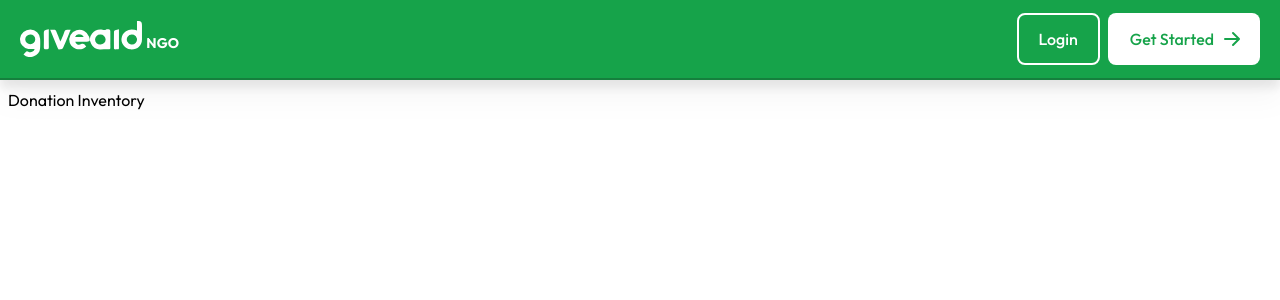
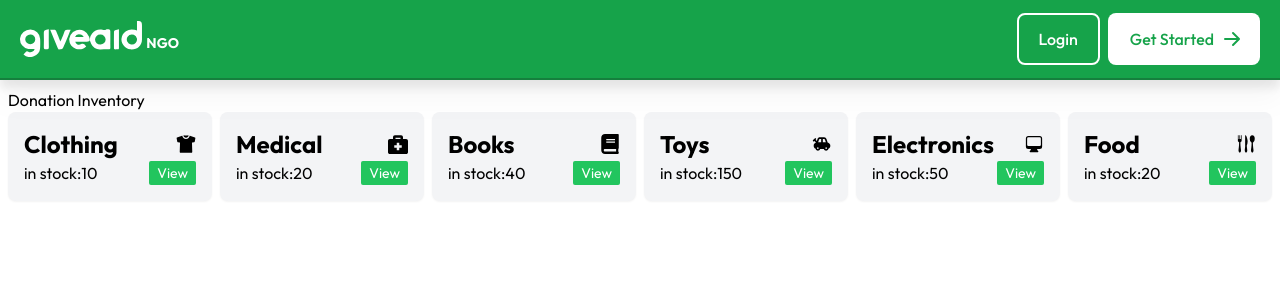
Before and after one commit to facevel/giveaid-next, a Next.js app: page /ngo/dashboard/donations/inventory in a window 1280 px wide. Shown: the top 300 px of the page. Built offline with nearby package versions, Linux system fonts and the light colour scheme; no server answers; what prettier-plugin-tailwindcss would draw is missing.

Commit message:
added: dynamic maps

```diff
--- a/src/layouts/ngoLayout/components/menuAntDesign.tsx
+++ b/src/layouts/ngoLayout/components/menuAntDesign.tsx
@@ -37,7 +37,7 @@ const items: MenuItem[] = [
   getItem("Donations", "donations", <FaBox />, [
 
     getItem(<Link href={"/ngo/dashboard/donations/track"}>Tracking</Link>, "/ngo/dashboard/donations/track"),
-    getItem(<Link href={'/ngo/dashboard/donations/donors'}>Donors</Link>, "/ngo/dashboard/donations/donors"),
+    // getItem(<Link href={'/ngo/dashboard/donations/donors'}>Donors</Link>, "/ngo/dashboard/donations/donors"),
     getItem(<Link href={'/ngo/dashboard/donations/inventory'}>Donation Inventory</Link>, "/ngo/dashboard/donations/inventory"),
 
   ]),
--- a/src/pages/ngo/dashboard/donations/inventory.tsx
+++ b/src/pages/ngo/dashboard/donations/inventory.tsx
@@ -1,15 +1,81 @@
 import * as React from "react";
-import { NgoPageLayout } from "layouts";
-import { withProtectedForNGO } from "@/firebase/routes";
+import {NgoPageLayout} from "layouts";
+import {IoShirt} from "react-icons/io5";
+import {FaBook, FaBriefcaseMedical} from "react-icons/fa";
+import {MdToys} from "react-icons/md";
+import {HiComputerDesktop} from "react-icons/hi2";
+import {GiForkKnifeSpoon} from "react-icons/gi";
 
+/**
+ * "Clothing"
+ * "Electronics"
+ * "Toys"
+ * "Books"
+ * "Food"
+ * "Medical";
+ */
 
 const DonationInventory = () => {
 
-  return (
-    <>
-      <h1>Donation Inventory</h1>
-    </>
-  );
+    const Inventory = [
+        {
+            title: "Clothing",
+            icon: <IoShirt size={20} className={"flex justify-center items-center"}/>,
+            count: 10
+        }, {
+            title: "Medical",
+            icon: <FaBriefcaseMedical size={20} className={"flex justify-center items-center"}/>,
+            count: 20
+        }, {
+            title: "Books",
+            icon: <FaBook size={20} className={"flex justify-center items-center"}/>,
+            count: 40
+        }, {
+            title: "Toys",
+            icon: <MdToys size={20} className={"flex justify-center items-center"}/>,
+            count: 150
+        }, {
+            title: "Electronics",
+            icon: <HiComputerDesktop size={20} className={"flex justify-center items-center"}/>,
+            count: 50
+        },
+        {
+            title: "Food",
+            icon: <GiForkKnifeSpoon size={20} className={"flex justify-center items-center"}/>,
+            count: 20
+        }
+    ]
+
+    return (
+        <>
+            <h1>Donation Inventory</h1>
+            <div className={'grid grid-cols-6 gap-2'}>
+                {
+                    Inventory.map((item, index) => {
+
+                        return (
+                            <div className={'bg-gray-100 p-4 rounded-lg shadow-sm col-span-1 gap-2'} key={index}>
+                                <div className={'flex flex-row items-center justify-between'}>
+                                    <h1 className={'text-2xl font-bold'}>{item.title}</h1>
+                                    {item.icon}
+                                </div>
+                                <div className={'flex flex-row items-center justify-between'}>
+                                    <span className={'text-md'}>
+                                    in stock:{item.count}
+                                    </span>
+                                    <span>
+                                    <button
+                                        className={'bg-green-500 text-white text-sm rounded-sm px-2 py-0.5'}>View</button>
+                                    </span>
+                                </div>
+                            </div>
+                        )
+                    })
+                }
+
+            </div>
+        </>
+    );
 };
 
 DonationInventory.pageLayout = NgoPageLayout;
--- a/src/pages/ngo/dashboard/donations/track.tsx
+++ b/src/pages/ngo/dashboard/donations/track.tsx
@@ -6,6 +6,9 @@ import {IoIosArrowRoundForward} from "react-icons/io";
 import {parseISO, format} from "date-fns";
 import {GoogleMap, MarkerF, useJsApiLoader} from "@react-google-maps/api";
 import {array} from "yup";
+import {onSnapshot} from "@firebase/firestore";
+import {db} from "@/firebase";
+import {collection, doc} from "firebase/firestore";
 
 const {Meta} = Card;
 const NEXT_PUBLIC_GOOGLE_MAP_KEY = "AIzaSyCgYjkne3uY7GrA0TcAGIGqof4tmCYkr9I"
@@ -110,6 +113,14 @@ const DonationTrackingSampleData = [
 ];
 
 const findCenterPoint = (points:[{latitude:number,longitude:number}]) => {
+    console.log(points)
+    // @ts-ignore
+    if(points.length === 0) {
+        let lat = points[0].latitude;
+        let lng = points[0].longitude;
+        return {lat: lat, lng: lng};
+    }
+
     let latSum = 0;
     let lngSum = 0;
     let numPoints = points.length;
@@ -123,6 +134,22 @@ const findCenterPoint = (points:[{latitude:number,longitude:number}]) => {
 }
 
 const DonationTracking = () => {
+
+
+        const [donations, setDonations] = useState<any>([]);
+
+
+        useEffect(() => {
+            const unsub = onSnapshot(collection(db, "tracking"), (snapshot) => {
+                snapshot.forEach((doc) => {
+                    // setDonations((prev: any) => [...prev, doc.data()]);
+                });
+                setDonations(snapshot.docs.map((doc) => doc.data()));
+                console.log(snapshot.docs.map((doc) => doc.data()));
+                // @ts-ignore
+                setLocation(findCenterPoint(snapshot.docs.map((doc) => doc.data().location)));
+            });
+        }, []);
 
 
         // @ts-ignore
@@ -155,10 +182,12 @@ const DonationTracking = () => {
                 setZoom(18)
                 setLocation(
                     {
-                        lat: DonationTrackingSampleData.find(
+                        lat: donations.find(
+                            // @ts-ignore
                             (item) => item.shipment == selectedDonation
                         )?.location.latitude,
-                        lng: DonationTrackingSampleData.find(
+                        lng: donations.find(
+                            // @ts-ignore
                             (item) => item.shipment == selectedDonation
                         )?.location.longitude
                     }
@@ -170,7 +199,8 @@ const DonationTracking = () => {
             <div className={"grid h-[calc(100vh-6rem)] grid-cols-12 gap-2"}>
                 <div
                     className={"col-span-5 bg-gray-100 p-2 flex flex-col gap-2 h-[calc(100vh-6rem)] overflow-y-scroll scrollbar"}>
-                    {DonationTrackingSampleData.map((item, index) => {
+                    {/*// @ts-ignore*/}
+                    {donations.map((item, index) => {
                         return <div
                             className={`rounded-xl bg-white px-4 py-3 shadow-sm border-2 ${item.shipment == selectedDonation ? 'border-green-600' : 'border-transparent hover:border-green-400'} transition-all duration-300 ease-in-out active:scale-95 cursor-pointer`}
                             key={index}
@@ -220,8 +250,9 @@ const DonationTracking = () => {
                                     <div className={"flex flex-row items-center"}>
                   <span
                       className={
-                          "rounded-md bg-gray-100 p-1 text-xs font-normal text-gray-600"
+                          "rounded-md w-40 px-3 line-clamp-1 bg-gray-100 p-1 text-xs font-normal text-gray-600"
                       }
+                      title={item.locationFrom}
                   >
                     {item.locationFrom}
                   </span>
@@ -236,7 +267,7 @@ const DonationTracking = () => {
                                         >
                     {item.locationTo}
                   </span>
-                                    </div>
+                                       </div>
                                 </div>
                             </div>
                         </div>;
@@ -252,7 +283,8 @@ const DonationTracking = () => {
                             onLoad={onLoad}
                             onUnmount={onUnmount}
                         >
-                            {DonationTrackingSampleData.map((item, index) => {
+                            {/*// @ts-ignore*/}
+                            {donations.map((item, index) => {
                                 return (
                                     <MarkerF key={index}
                                              draggable={false}
--- a/src/pages/ngo/index.tsx
+++ b/src/pages/ngo/index.tsx
@@ -6,30 +6,23 @@ import {router} from "next/client";
 const NgoPage = () => {
     return (
         <section className={"min-h-screen"}>
-            <div className={'flex flex-col justify-start items-center w-full min-h-[calc(100vh-10rem)]'}>
-                <h1 className={"text-4xl font-bold mt-16"}><span className={"text-green-500 text-5xl"}>Empower Your Cause:</span> Register
-                    Your Charity to Receive Donations Today!</h1>
-                <img src={"./charity.jpg"} className={"max-w-2xl mt-6"}></img>
+            <div className={'w-full h-20 bg-green-600'}>
+                <div className={'container flex flex-row h-full w-full mx-auto items-center justify-start px-4'}>
+                    <div className={"flex flex-row items-end gap-1"}>
+                        <img src={"/giveaid-logo.svg"} alt={"Give Aid Logo"} />
+                        <span className={"text-sm font-bold text-white mb-1"}>
+                    NGO
+                </span>
+                    </div>
+                </div>
             </div>
-            <div
-                className="flex flex-col mb-8 lg:mb-16 space-y-4 sm:flex-row sm:justify-center sm:space-y-0 sm:space-x-4">
-                <button onClick={()=>{}}
-                        className="inline-flex justify-center items-center py-3 px-5 text-base font-medium text-center text-white rounded-lg bg-green-600 hover:bg-green-800 focus:ring-4 focus:ring-green-300 dark:focus:ring-green-900">
-                    Get Started
-                    <svg className="ml-2 -mr-1 w-5 h-5" fill="currentColor" viewBox="0 0 20 20"
-                         xmlns="http://www.w3.org/2000/svg">
-                        <path fillRule="evenodd"
-                              d="M10.293 3.293a1 1 0 011.414 0l6 6a1 1 0 010 1.414l-6 6a1 1 0 01-1.414-1.414L14.586 11H3a1 1 0 110-2h11.586l-4.293-4.293a1 1 0 010-1.414z"
-                              clipRule="evenodd"></path>
-                    </svg>
-                </button>
-            </div>
+
         </section>
 
 
     );
 };
 
-NgoPage.pageLayout = NgoPageLayout;
+// NgoPage.pageLayout = NgoPageLayout;
 
 export default NgoPage;
```
Also changed, not shown: src/pages/profile.tsx (+4 -47 lines).
